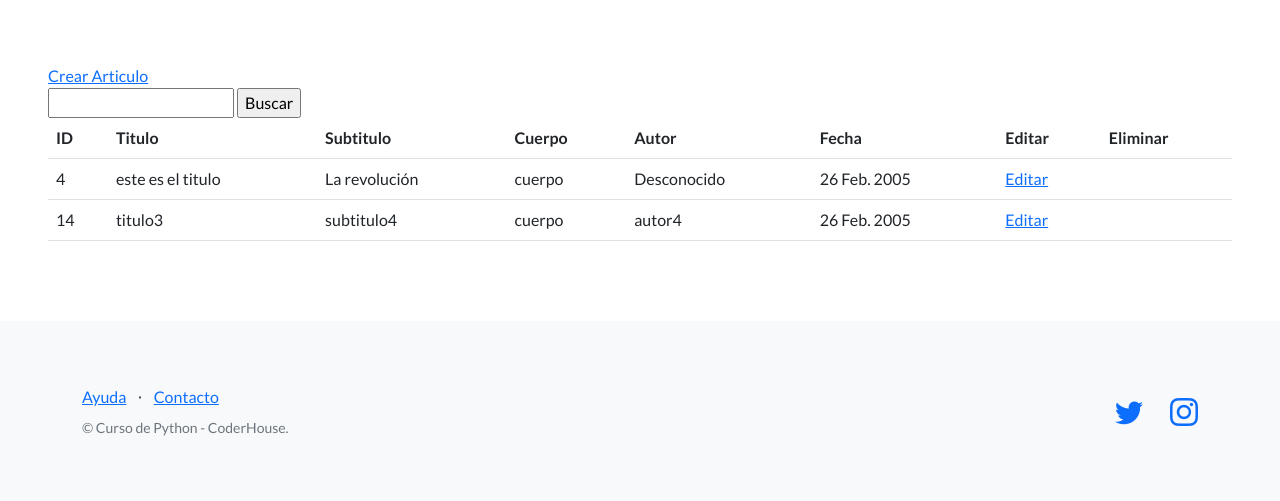
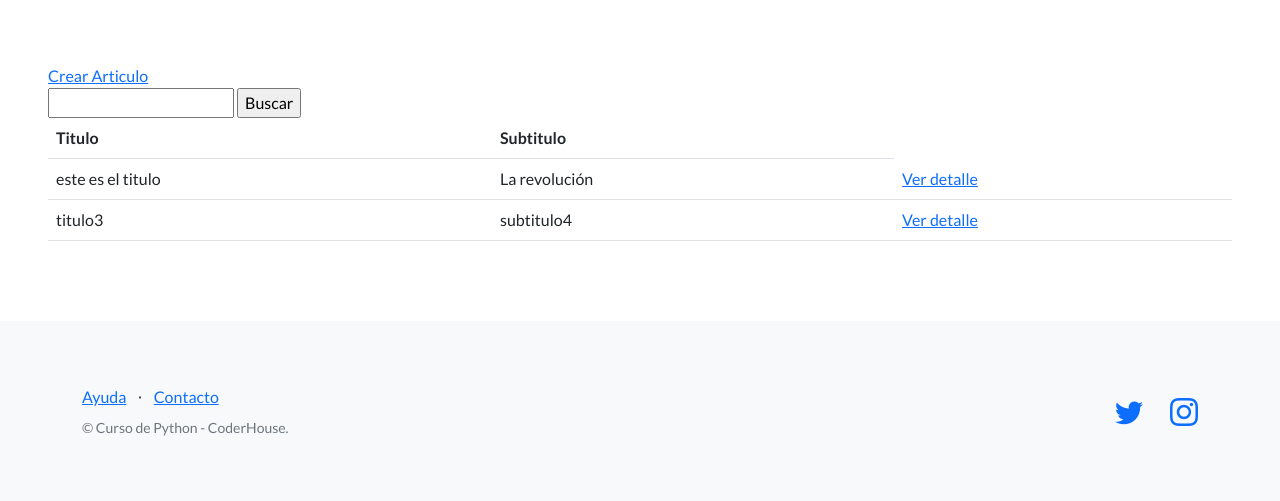
Before and after one commit to Edu20/Proyecto_final, a Django app: page /info/articulos/ in a window 1280 px wide. Shown: the part 66-567 px from the top of the page. Run offline with Django 4.2, Linux system fonts and the light colour scheme; data comes from the database, SQL or seed files in the repository; some libraries are stand-ins or nearby versions.

Commit message:
agregando la ruta, vista y template de detalle del articulo

```diff
--- a/articulos/templates/articulos/base.html
+++ b/articulos/templates/articulos/base.html
@@ -3,7 +3,6 @@
 <!DOCTYPE html>
 <html lang="en">
     <head>
-
         <meta charset="utf-8" />
         <meta name="viewport" content="width=device-width, initial-scale=1, shrink-to-fit=no" />
         <meta name="description" content="" />
@@ -15,7 +14,7 @@
         <!-- Google fonts-->
         <link href="https://fonts.googleapis.com/css?family=Lato:300,400,700,300italic,400italic,700italic" rel="stylesheet" type="text/css" />
         <!-- Core theme CSS (includes Bootstrap)-->
-        <link href="{% static 'css/styles.css' %}" rel="stylesheet"/>
+        <link href="{% static 'css/styles.css' %}" type="text/css" rel="stylesheet"/>
 
 
     </head>
--- a/articulos/templates/articulos/index.html
+++ b/articulos/templates/articulos/index.html
@@ -1,4 +1,5 @@
 {% extends "articulos/base.html" %}
+
 
 
 {% block contenido %}
@@ -7,7 +8,6 @@
 <div class="container">
     <div class="row">
       <div class="col">
-        <a href="{% url 'lista_articulos' %}" class="card-link">Ver más</a>
       </div>
       <div class="col">
         <div class="card" style="width: 18rem;">
--- a/articulos/templates/articulos/lista_articulos.html
+++ b/articulos/templates/articulos/lista_articulos.html
@@ -11,34 +11,14 @@
     <table class="table">
         <tbody>
             <tr>
-                <th>ID</th>
                 <th>Titulo</th>
                 <th>Subtitulo</th>
-                <th>Cuerpo</th>
-                <th>Autor</th>
-                <th>Fecha</th>
-                <th>Editar</th>
-                <th>Eliminar</th>
             </tr>
             {% for articulo in articulos %}
             <tr>
-                <td>{{ articulo.id }}</td>
                 <td>{{ articulo.titulo }}</td>
                 <td>{{ articulo.subtitulo }}</td>
-                <td>{{ articulo.cuerpo }}</td>
-                <td>{{ articulo.autor }}</td>
-                <td>{{ articulo.fecha }}</td>
-                <td>
-                    <a href="{% url 'editar_articulos' articulo.id %}">Editar</a>
-                </td>
-                <td>
-                    {% if user == articulo.creador %}
-                    <form action="{% url 'eliminar_articulos' articulo.id %}" method="post">
-                        {% csrf_token %}
-                        <input type="submit" value="Eliminar">
-                    </form>
-                    {% endif %}
-                </td>
+                <td><a href="{% url 'detalle_articulos' articulo.id %}">Ver detalle</a></td>
             </tr>
             {% endfor %}
         </tbody>
--- a/articulos/urls.py
+++ b/articulos/urls.py
@@ -1,7 +1,7 @@
 from django.contrib import admin
 from django.urls import path
 from articulos.views import listar_articulos, crear_articulo, buscar_articulos, eliminar_articulo, \
-editar_articulo
+editar_articulo, detalle_articulo
 
 
 
@@ -11,4 +11,5 @@ urlpatterns = [
     path('buscarArticulos/', buscar_articulos, name="buscar_articulos"),
     path('eliminarArticulos/<int:id>', eliminar_articulo, name="eliminar_articulos"),
     path('editarArticulos/<int:id>', editar_articulo, name="editar_articulos"),
+    path('detalleArticulos/<int:id>', detalle_articulo, name="detalle_articulos"),
 ]
--- a/articulos/views.py
+++ b/articulos/views.py
@@ -107,3 +107,7 @@ def editar_articulo(request, id):
         template_name= 'articulos/formulario_articulo.html',
         context={'formulario':formulario},
         )
+
+def detalle_articulo(request, id):
+    articulo = Articulo.objects.get(id=id)
+    return render(request, 'articulos/detalle_articulo.html', {'articulo': articulo})
```
Also changed, not shown: articulos/templates/articulos/detalle_articulo.html (added, +39 -0 lines), static/css/styles.css.
